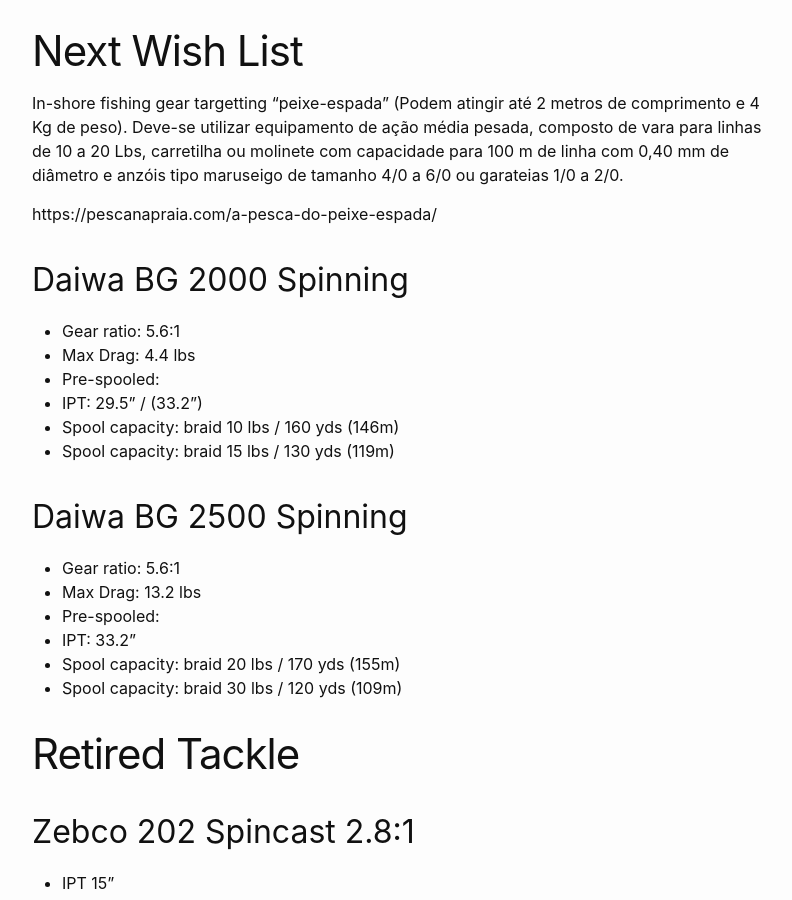
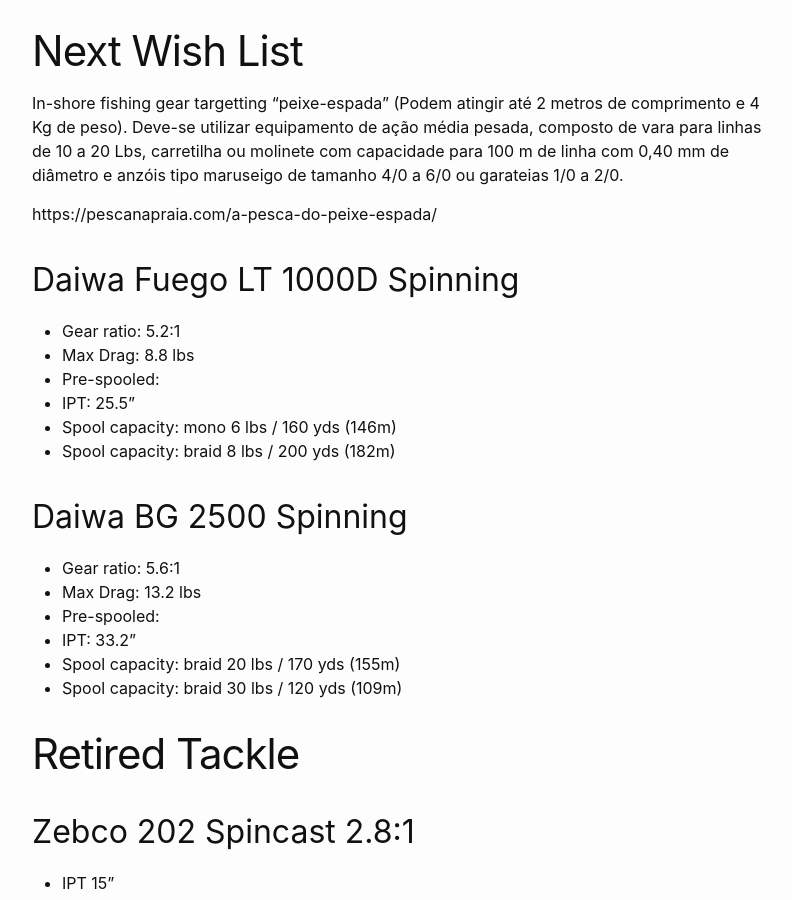
Before and after one commit to ekbann/ekbann.github.io, a Jekyll site: the page built from _posts/2024-01-18-fishing-tackle.md, in a window 1280 px wide and 900 px high, scrolled down 6306 px. Shown: the whole window, without its empty margins (238-1030 px from the left). Built offline with Jekyll 4.4.1, drawn with Linux system fonts in a browser that asks for light colours.

Commit message:
Update 2024-01-18-fishing-tackle.md

```diff
--- a/_posts/2024-01-18-fishing-tackle.md
+++ b/_posts/2024-01-18-fishing-tackle.md
@@ -228,14 +228,14 @@ In-shore fishing gear targetting "peixe-espada" (Podem atingir até 2 metros de
 
 https://pescanapraia.com/a-pesca-do-peixe-espada/
 
-## Daiwa BG 2000 Spinning
+## Daiwa Fuego LT 1000D Spinning
 
-- Gear ratio: 5.6:1
-- Max Drag: 4.4 lbs
+- Gear ratio: 5.2:1
+- Max Drag: 8.8 lbs
 - Pre-spooled:
-- IPT: 29.5” / (33.2")
-- Spool capacity: braid 10 lbs / 160 yds (146m)
-- Spool capacity: braid 15 lbs / 130 yds (119m)
+- IPT: 25.5"
+- Spool capacity: mono 6 lbs / 160 yds (146m)
+- Spool capacity: braid 8 lbs / 200 yds (182m)
 
 ## Daiwa BG 2500 Spinning
 
```
